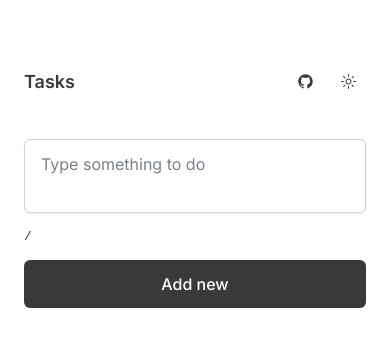
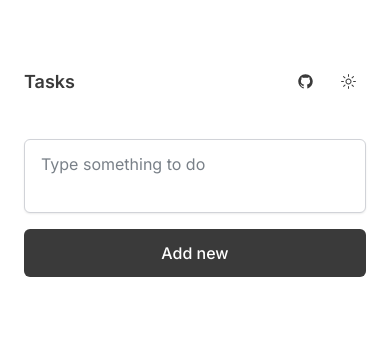
Before and after one commit to jcplbr/tasks, a Next.js app: page / in a window 390 px wide. Shown: the top 346 px of the page. Built offline with nearby package versions, Linux system fonts and the light colour scheme.

Commit message:
fix: key shortcut on mobile

```diff
--- a/styles/globals.scss
+++ b/styles/globals.scss
@@ -276,6 +276,10 @@ hr {
   }
 }
 
+.new-task kbd {
+  display: none;
+}
+
 .new-task .btn-add {
   color: #ffffff;
   background-color: #3A3A3A;
```
